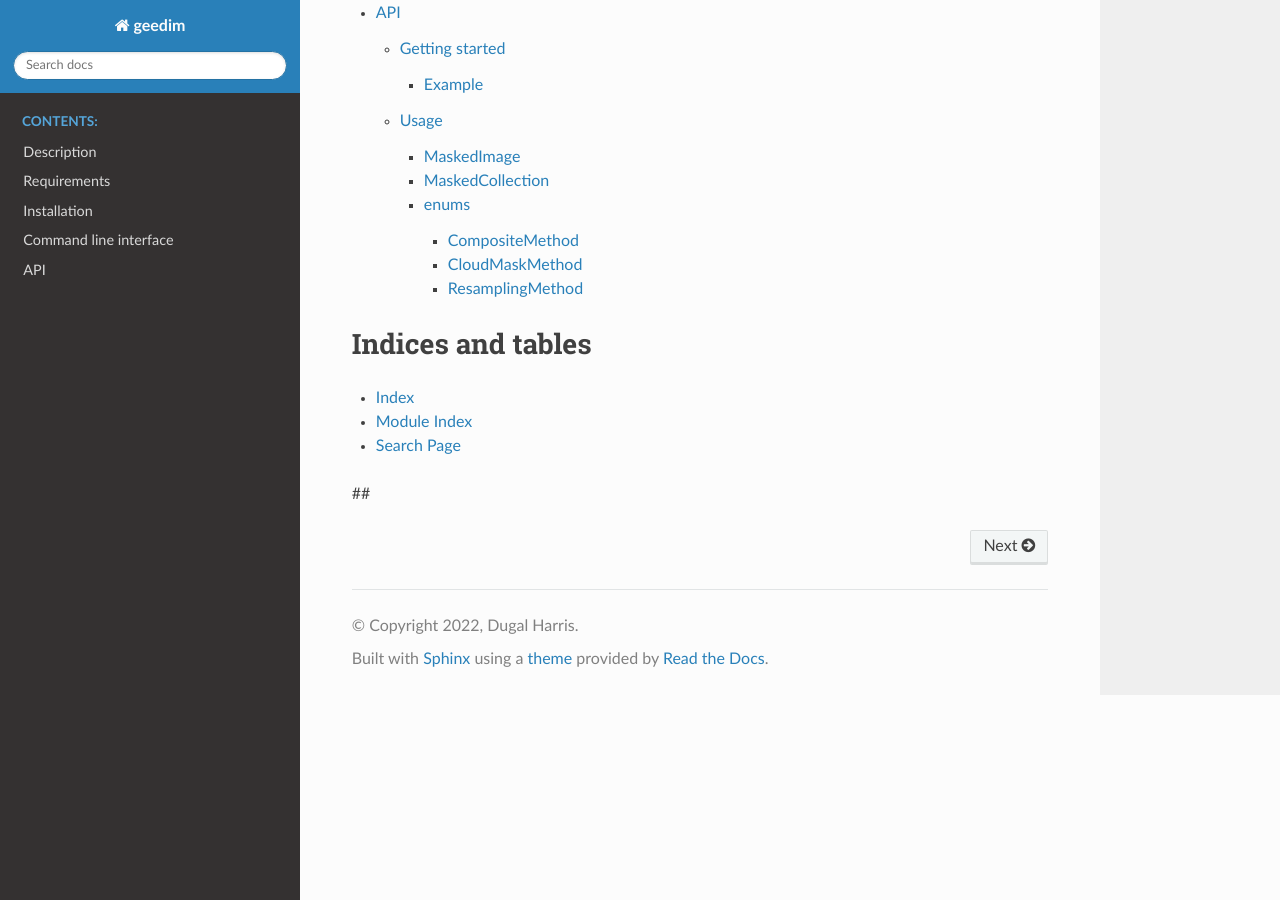
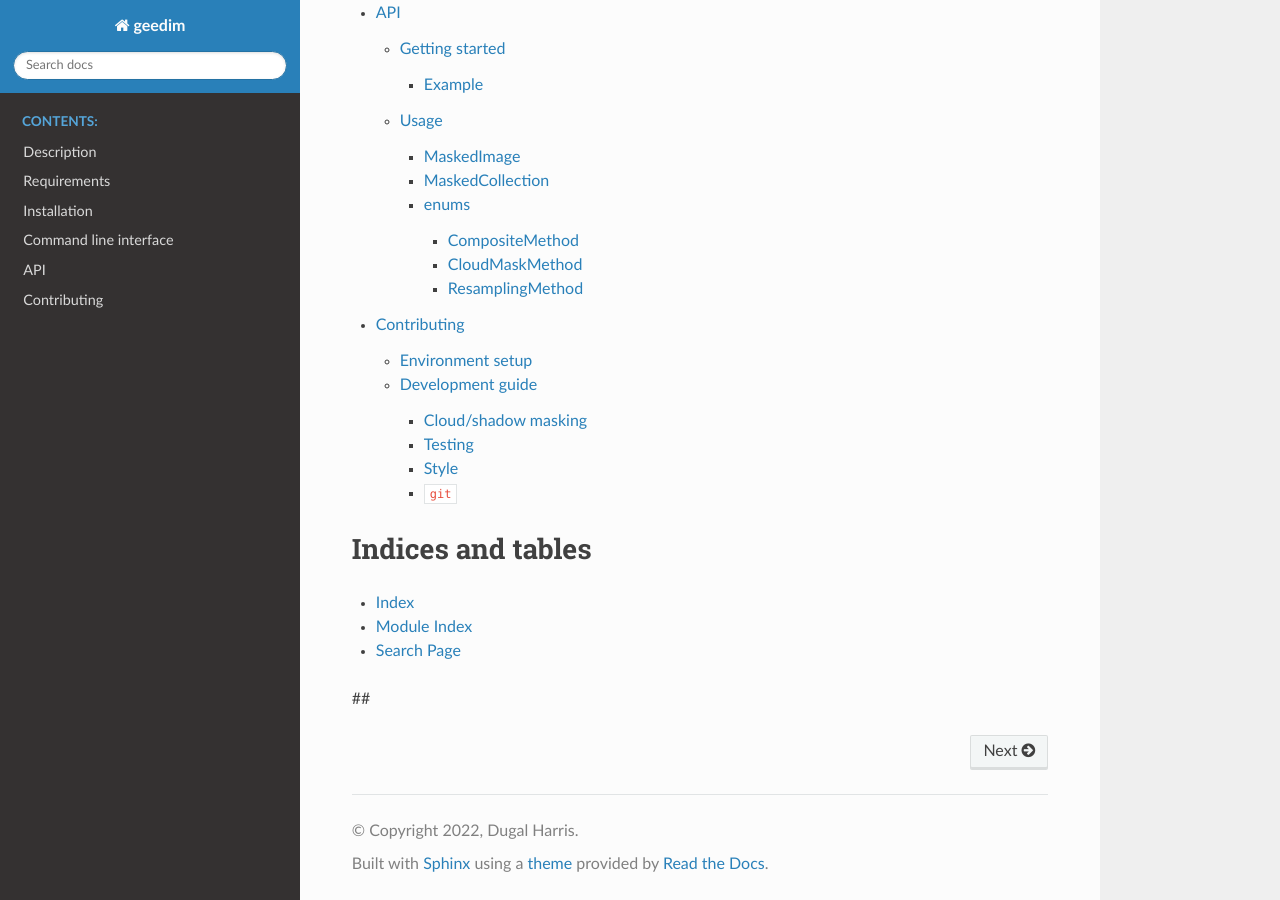
Before and after one commit to leftfield-geospatial/geedim, a Sphinx documentation site: the page built from docs/index.rst, in a window 1280 px wide and 900 px high, scrolled down 2006 px. Built offline with Sphinx 7.4.7 and the Read the Docs theme 2.0.0, drawn with Linux system fonts in a browser that asks for light colours; some of the changed lines change nothing that is shown.

Commit message:
Add contributing section.

```diff
--- a/README.rst
+++ b/README.rst
@@ -253,8 +253,7 @@
 Contributing
 ------------
 
-Contributions are welcome. Report bugs or contact me with questions
-`here <https://github.com/dugalh/geedim/issues>`__.
+Contributions are welcome, see the `documentation <docs/contributing.rst>`__ for details.
 
 Credits
 -------
--- /dev/null
+++ b/docs/contributing.rst
@@ -0,0 +1,81 @@
+Contributing
+============
+
+Contributions are welcome.  Please report bugs and make feature requests with the ``geedim`` `issue tracker
+<https://github.com/dugalh/geedim/issues>`_.
+
+Environment setup
+-----------------
+
+``geedim`` uses `rasterio <https://github.com/rasterio/rasterio>`_ which has binary dependencies.  Under
+Windows, it is easiest to resolve these dependencies by working in a ``conda`` environment.  You can set this up with:
+
+.. code:: shell
+
+    conda create -n <environment name> python=3.9 -c conda-forge
+    conda activate <environment name>
+    conda install -c conda-forge earthengine-api rasterio click requests tqdm tabulate pytest
+
+You can skip the above steps if you are using ``pip``.
+
+Once you have a python environment set up, create a fork of the ``geedim`` github repository, and clone it:
+
+.. code:: shell
+
+    git clone https://github.com/<username>/geedim.git
+
+Finally, install the local ``geedim`` repository into your python environment:
+
+.. code:: shell
+
+    pip install -e geedim
+
+
+Development guide
+-----------------
+
+Cloud/shadow masking
+^^^^^^^^^^^^^^^^^^^^
+
+If you want to add cloud/shadow masking support for a new Earth Engine image collection, you should subclass
+``CloudMaskedImage`` in the ``mask`` module, and implement at least the ``_aux_image()`` method.  Then add a new entry
+to the ``collection_schema`` `dict` in the ``schema`` module.
+
+Testing
+^^^^^^^
+
+Please include `pytest <https://docs.pytest.org>`__ unit tests with your code.  The existing tests require the user
+to be registered with `Google Earth Engine <https://signup.earthengine.google.com>`__.  Installing the `pytest-xdist
+<https://github.com/pytest-dev/pytest-xdist>`_ plugin will help speed the testing process.  For
+``conda`` users:
+
+.. code:: shell
+
+    conda install -c conda-forge pytest-xdist
+
+Or, using ``pip``:
+
+.. code:: shell
+
+    pip install pytest-xdist
+
+You can then run the tests from the root of the ``geedim`` repository with:
+
+.. code:: shell
+
+    pytest -v -n auto tests
+
+Style
+^^^^^
+
+Try to conform to the ``geedim`` code style.  You can auto-format with `yapf <https://github.com/google/yapf>`__ and the
+included `.style.yapf <https://github.com/dugalh/geedim/blob/feature_docs/.style.yapf>`__ configuration:
+
+.. code::
+
+    yapf --style .style.yapf -i <file path>
+
+``git``
+^^^^^^^
+
+Make changes on your own feature branch, push those to your forked repository, and submit pull-requests from there.
--- a/docs/index.rst
+++ b/docs/index.rst
@@ -15,7 +15,7 @@
    readme_sections
    cli
    api
-
+   contributing
 
 
 Indices and tables
```
